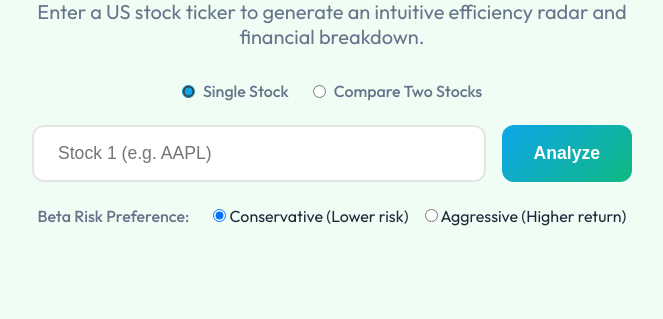
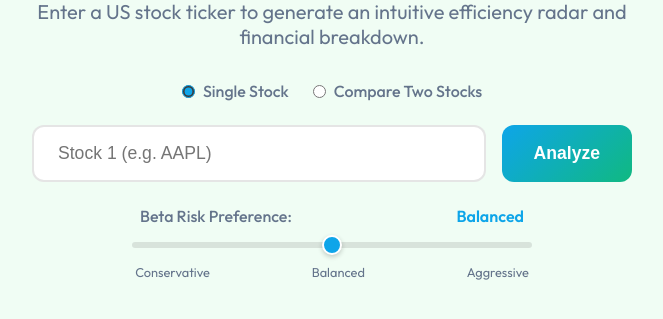
Before and after one commit to Jhanvi-Jk/Basic-Stock-Analysis, a Flask app: page / in a window 1280 px wide. Shown: the part 273-592 px from the top of the page, without its empty margins (308-971 px from the left). Run offline with Flask 3, Linux system fonts and the light colour scheme.

Commit message:
Convert Risk Preference to Range Slider

```diff
--- a/static/script.js
+++ b/static/script.js
@@ -82,13 +82,18 @@
     if (e.key === 'Enter') analyzeStock();
 });
 
-const riskRadios = document.querySelectorAll('input[name="riskPreference"]');
-riskRadios.forEach(radio => {
-    radio.addEventListener('change', () => {
-        if (currentData) {
-            processAndRender(currentData);
-        }
-    });
+const riskSlider = document.getElementById('riskSlider');
+const riskLabel = document.getElementById('riskLabel');
+
+riskSlider.addEventListener('input', (e) => {
+    const val = e.target.value;
+    if (val === '1') riskLabel.textContent = 'Conservative';
+    else if (val === '2') riskLabel.textContent = 'Balanced';
+    else if (val === '3') riskLabel.textContent = 'Aggressive';
+
+    if (currentData) {
+        processAndRender(currentData);
+    }
 });
 
 async function analyzeStock() {
@@ -169,17 +174,24 @@
             if (value > 200) return 0;
             return Math.max(0, 100 - (value / 2));
         case 'beta':
-            const pref = document.querySelector('input[name="riskPreference"]:checked').value;
-            if (pref === 'conservative') {
+            const pref = document.getElementById('riskSlider').value;
+            if (pref === '1') { // Conservative
                 // Lower is better
                 if (value < 0.5) return 100;
                 if (value > 2.0) return 0;
                 return Math.max(0, 100 - ((value - 0.5) * 66));
-            } else {
+            } else if (pref === '3') { // Aggressive
                 // Aggressive, higher is better
                 if (value > 1.5) return 100;
                 if (value < 0.5) return 0;
                 return Math.min(100, (value - 0.5) * 100);
+            } else { // Balanced (2)
+                // Middle values are best (close to 1.0)
+                if (value < 0.5 || value > 2.0) return 30; // Not ideal either way
+                if (value >= 0.8 && value <= 1.2) return 100;
+                // Scale down linearly from 100 to 30 based on distance from 1.0
+                const distance = Math.abs(value - 1.0);
+                return Math.max(0, 100 - (distance * 100));
             }
         default:
             return 50;
@@ -198,9 +210,10 @@
         case 'inventory_spread': return value >= 0.5;
         case 'debt_to_equity': return value >= 100;
         case 'beta':
-            const pref2 = document.querySelector('input[name="riskPreference"]:checked').value;
-            if (pref2 === 'conservative') return value > 1.2;
-            return value < 0.8;
+            const pref2 = document.getElementById('riskSlider').value;
+            if (pref2 === '1') return value > 1.2; // Conservative dislikes > 1.2
+            if (pref2 === '3') return value < 0.8; // Aggressive dislikes < 0.8
+            return value < 0.5 || value > 1.5;     // Balanced dislikes extremes
         default: return false;
     }
 }
--- a/static/styles.css
+++ b/static/styles.css
@@ -185,22 +185,67 @@
     opacity: 0.9;
 }
 
-.preferences {
+/* Custom Range Slider */
+.slider-container {
     display: flex;
-    justify-content: center;
+    flex-direction: column;
     align-items: center;
-    gap: 1rem;
-    margin-bottom: 2rem;
+    width: 100%;
+    max-width: 400px;
+    margin: 0 auto 2rem;
+    gap: 0.5rem;
 }
 
-select {
-    padding: 0.5rem 1rem;
-    border-radius: 8px;
-    border: 1px solid var(--border-color);
-    background: var(--bg-secondary);
-    color: var(--text-primary);
-    font-size: 1rem;
+.slider-header {
+    display: flex;
+    justify-content: space-between;
+    width: 100%;
+    padding: 0 0.5rem;
+}
+
+.slider-value-label {
+    font-weight: 600;
+    color: var(--accent-primary);
+}
+
+.slider-container input[type="range"] {
+    -webkit-appearance: none;
+    width: 100%;
+    height: 6px;
+    background: var(--border-color);
+    border-radius: 4px;
     outline: none;
+    margin: 0.5rem 0;
+}
+
+.slider-container input[type="range"]::-webkit-slider-thumb {
+    -webkit-appearance: none;
+    appearance: none;
+    width: 20px;
+    height: 20px;
+    border-radius: 50%;
+    background: var(--accent-primary);
+    cursor: pointer;
+    border: 2px solid white;
+    box-shadow: 0 2px 5px rgba(0,0,0,0.2);
+    transition: transform 0.1s;
+}
+
+.slider-container input[type="range"]::-webkit-slider-thumb:hover {
+    transform: scale(1.2);
+}
+
+.slider-labels {
+    display: flex;
+    justify-content: space-between;
+    width: 100%;
+    font-size: 0.8rem;
+    color: var(--text-secondary);
+    padding: 0 0.2rem;
+}
+
+.slider-labels span {
+    cursor: default;
 }
 
 /* Loading & Errors */
--- a/templates/index.html
+++ b/templates/index.html
@@ -45,14 +45,17 @@
                 <button id="analyzeBtn" class="btn-primary">Analyze</button>
             </div>
 
-            <div class="preferences">
-                <span style="font-weight: 500; margin-right: 0.5rem; color: var(--text-secondary);">Beta Risk Preference:</span>
-                <label>
-                    <input type="radio" name="riskPreference" value="conservative" checked> Conservative (Lower risk)
-                </label>
-                <label>
-                    <input type="radio" name="riskPreference" value="aggressive"> Aggressive (Higher return)
-                </label>
+            <div class="preferences slider-container">
+                <div class="slider-header">
+                    <span style="font-weight: 500; color: var(--text-secondary);">Beta Risk Preference:</span>
+                    <span id="riskLabel" class="slider-value-label">Balanced</span>
+                </div>
+                <input type="range" id="riskSlider" name="riskPreference" min="1" max="3" step="1" value="2">
+                <div class="slider-labels">
+                    <span>Conservative</span>
+                    <span>Balanced</span>
+                    <span>Aggressive</span>
+                </div>
             </div>
 
             <div id="loading" class="loading-spinner hidden">
```
